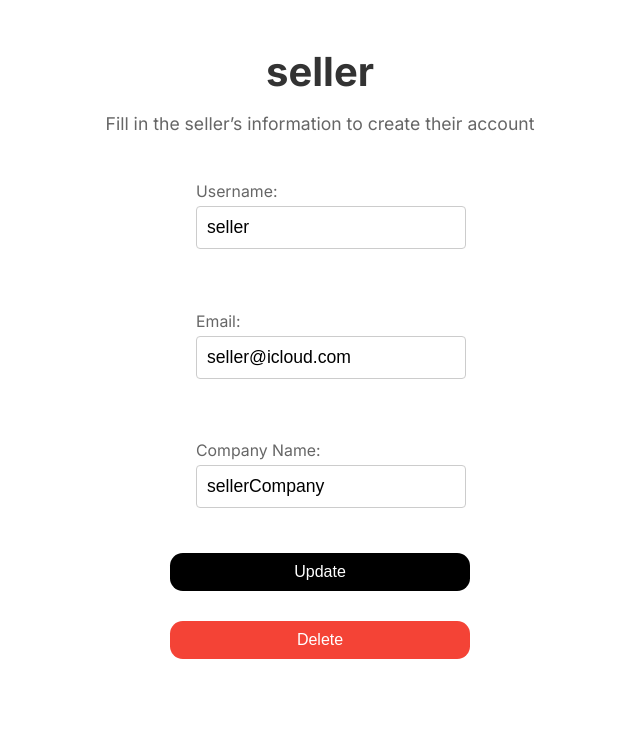
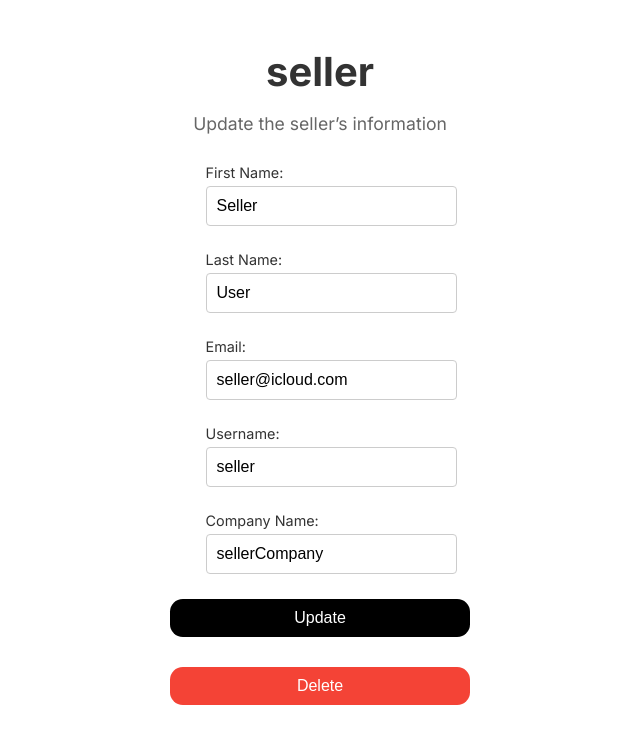
Before and after one commit to burakkagann/autohaven, a Django app: page /sellers/manage/1/ in a window 1280 px wide. Shown: the part 112-855 px from the top of the page, without its empty margins (320-960 px from the left). Before the commit the page ends 771 px from the top, so only its background shows below. Run offline with Django 5.2, Linux system fonts and the light colour scheme; data comes from the database, SQL or seed files in the repository.

Commit message:
Add first and last name to the seller upload and manage pages

```diff
--- a/autohaven/autohaven_app/forms.py
+++ b/autohaven/autohaven_app/forms.py
@@ -94,8 +94,11 @@ class UserUpdateForm(forms.ModelForm):
 
 class CreateSellerForm(forms.Form):
     username = UsernameField(label='Username')
+    first_name = forms.CharField(label='First Name', max_length=30)
+    last_name = forms.CharField(label='Last Name', max_length=30)
     email = forms.EmailField(label='Email')
     company_name = forms.CharField(label='Company Name', max_length=100)
+
 
     def clean_username(self):
         username = self.cleaned_data.get("username")
@@ -104,7 +107,10 @@ class CreateSellerForm(forms.Form):
         return username
 
     def save(self):
-        newUser = User(username = self.cleaned_data['username'], email = self.cleaned_data['email'])
+        newUser = User(username = self.cleaned_data['username'],
+                        email = self.cleaned_data['email'],
+                        first_name=self.cleaned_data['first_name'],
+                        last_name=self.cleaned_data['last_name'])
         newUser.save()
         newUser.groups.add(Group.objects.get(name='Sellers'))
         newSellerUser = SellerUser(user = newUser,company_name = self.cleaned_data['company_name'])
@@ -113,6 +119,8 @@ class CreateSellerForm(forms.Form):
 
 class UpdateSellerForm(forms.Form):
     username = forms.CharField(label='Username')
+    first_name = forms.CharField(label='First Name', max_length=30)
+    last_name = forms.CharField(label='Last Name', max_length=30)
     email = forms.EmailField(label='Email')
     company_name = forms.CharField(label='Company Name', max_length=100)
 
@@ -124,6 +132,8 @@ class UpdateSellerForm(forms.Form):
 
     def save(self, commit=True):
         userToUpdate = User.objects.get(username=self.cleaned_data['username'])
+        userToUpdate.first_name = self.cleaned_data['first_name']
+        userToUpdate.last_name = self.cleaned_data['last_name']
         userToUpdate.email = self.cleaned_data['email']
         userToUpdate.selleruser.company_name = self.cleaned_data['company_name']
         if commit:
--- a/autohaven/autohaven_app/templates/profile/manage_seller.html
+++ b/autohaven/autohaven_app/templates/profile/manage_seller.html
@@ -66,10 +66,30 @@
 </style>
 <div class="container">
     <h1>{{ seller.user.username }}</h1>
-    <p>Fill in the seller’s information to create their account</p>
+    <p>Update the seller’s information</p>
     <form method="post">
         {% csrf_token %}
-        {{ form.as_p }}
+        {{ form.non_field_errors }}
+        <div>
+            {{ form.first_name.label_tag }}
+            {{ form.first_name }}
+        </div>
+        <div>
+            {{ form.last_name.label_tag }}
+            {{ form.last_name }}
+        </div>
+        <div>
+            {{ form.email.label_tag }}
+            {{ form.email }}
+        </div>
+        <div>
+            {{ form.username.label_tag }}
+            {{ form.username }}
+        </div>
+        <div>
+            {{ form.company_name.label_tag }}
+            {{ form.company_name }}
+        </div>
         <button type="submit" class="button button-black">Update</button>
     </form>
     <form method="post" style="margin-top: 10px;">
--- a/autohaven/autohaven_app/views.py
+++ b/autohaven/autohaven_app/views.py
@@ -437,6 +437,8 @@ def manage_seller(request, id):
     else:
         form = UpdateSellerForm(initial={
             'username': seller.user.username,
+            'first_name': seller.user.first_name,
+            'last_name': seller.user.last_name ,
             'email': seller.user.email,
             'company_name': seller.company_name,
         })
```
Also changed, not shown: autohaven/autohaven_app/templates/profile/upload_new_seller.html (+17 -4 lines).
